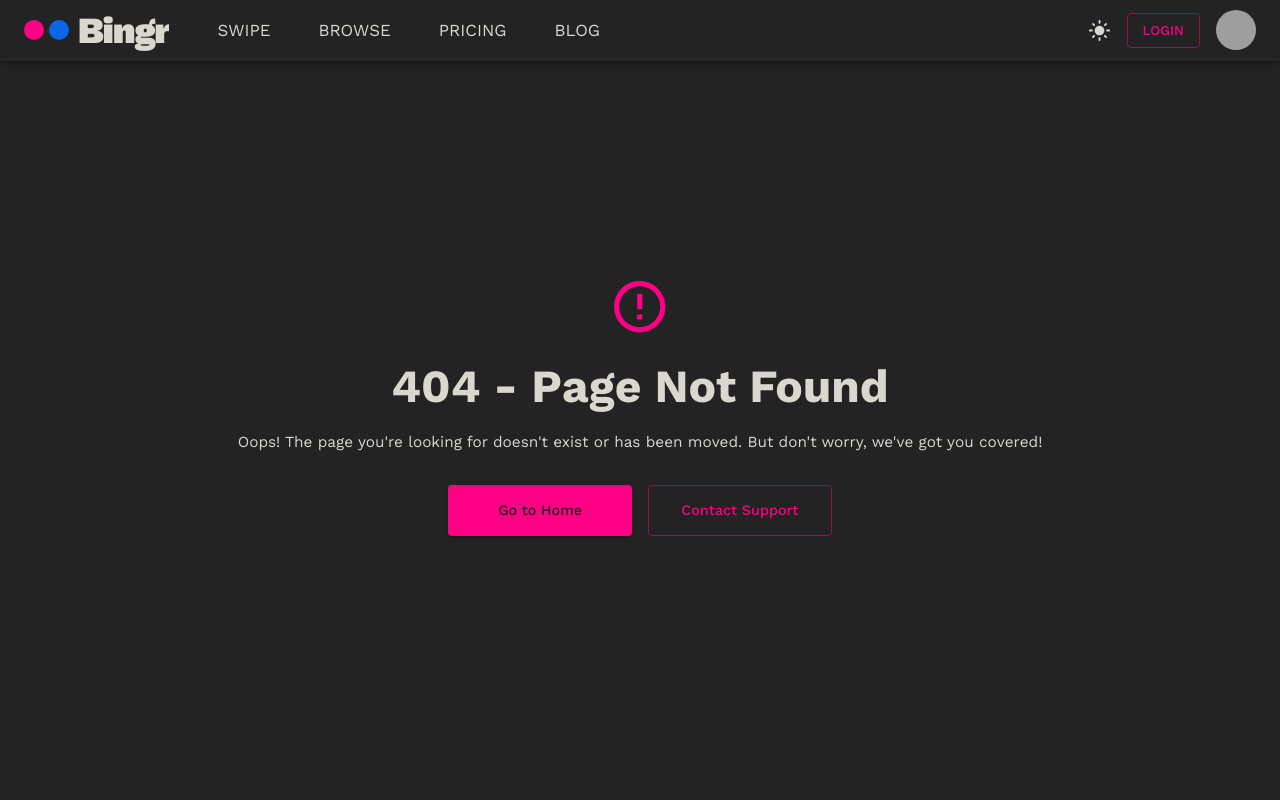
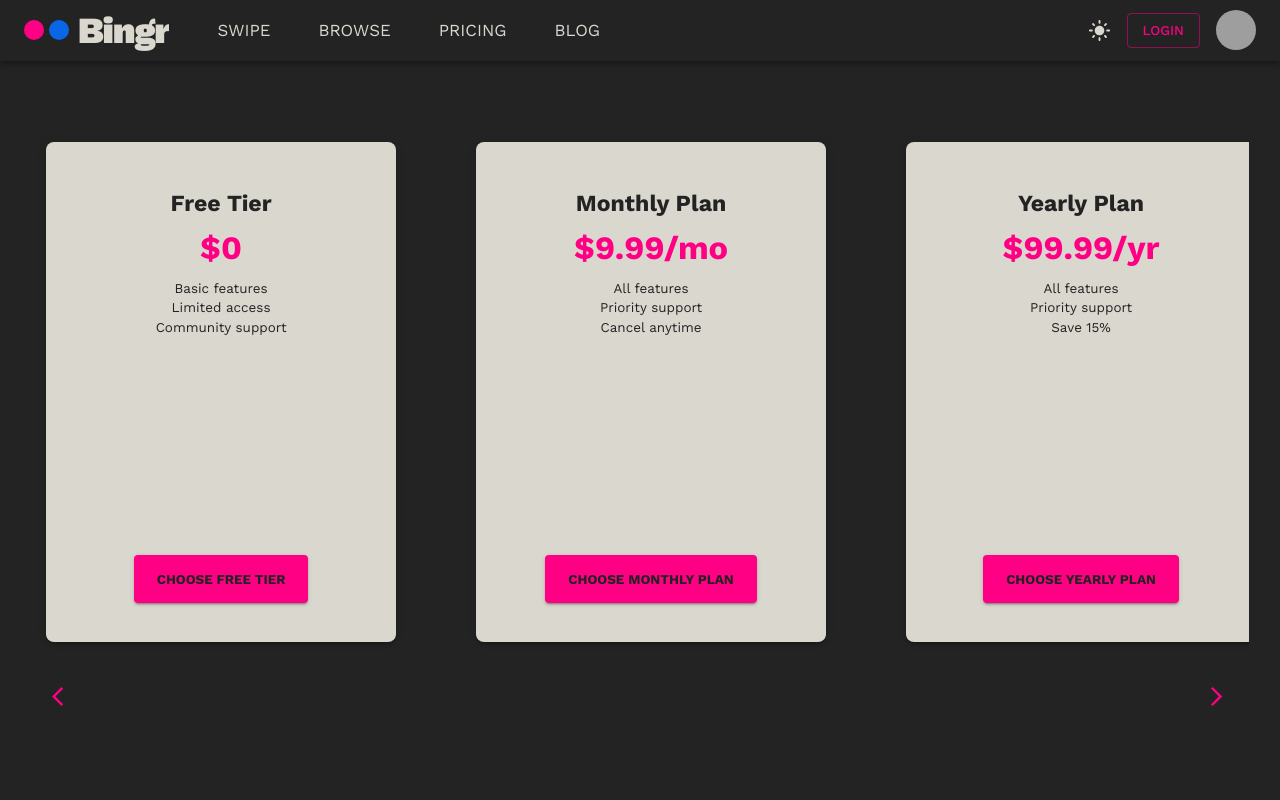
Before and after one commit to Idan-sh/Bingr, a React (Vite) app in the folder frontend/: page /pricing in a window 1280 px wide. Shown: the top 800 px of the page. Built offline with nearby package versions, Linux system fonts and the light colour scheme; grey boxes are pictures that could not be loaded.

Commit message:
Addded basic pricing plans.

```diff
--- a/frontend/src/components/footer/Footer.tsx
+++ b/frontend/src/components/footer/Footer.tsx
@@ -4,6 +4,17 @@ import { footerTheme } from "../../themes/FooterTheme";
 import FacebookIcon from "@mui/icons-material/Facebook";
 import InstagramIcon from "@mui/icons-material/Instagram";
 import YouTubeIcon from "@mui/icons-material/YouTube";
+
+const productPages = [
+  { name: "Features", href: "features" },
+  { name: "Swipe", href: "swipe" },
+  { name: "Browse", href: "browse" }
+];
+const companyPages = [
+  { name: "About Us", href: "about-us" },
+  { name: "Contact Us", href: "contact" }
+];
+const communityPages = [{ name: "Blog", href: "blog" }];
 
 function Footer() {
   return (
@@ -40,25 +51,16 @@ function Footer() {
               PRODUCT
             </Typography>
             <Box>
+              {productPages.map((page) => (
                 <Link
-                href="/features"
+                  href={`/${page.href}`}
                   color="inherit"
                   underline="hover"
                   sx={{ display: "block", marginBottom: "0.5rem" }}
                 >
-                Features
+                  {page.name}
                 </Link>
-              <Link
-                href="/swipe"
-                color="inherit"
-                underline="hover"
-                sx={{ display: "block", marginBottom: "0.5rem" }}
-              >
-                Swipe
-              </Link>
-              <Link href="/browse" color="inherit" underline="hover" sx={{ display: "block" }}>
-                Browse
-              </Link>
+              ))}
             </Box>
           </Grid2>
 
@@ -67,17 +69,16 @@ function Footer() {
               COMPANY
             </Typography>
             <Box>
+              {companyPages.map((page) => (
                 <Link
-                href="/about-us"
+                  href={`/${page.href}`}
                   color="inherit"
                   underline="hover"
                   sx={{ display: "block", marginBottom: "0.5rem" }}
                 >
-                About Us
+                  {page.name}
                 </Link>
-              <Link href="/contact" color="inherit" underline="hover" sx={{ display: "block" }}>
-                Contact Us
-              </Link>
+              ))}
             </Box>
           </Grid2>
 
@@ -86,9 +87,16 @@ function Footer() {
               COMMUNITY
             </Typography>
             <Box>
-              <Link href="/blog" color="inherit" underline="hover" sx={{ display: "block" }}>
-                Blog
+              {communityPages.map((page) => (
+                <Link
+                  href={`/${page.href}`}
+                  color="inherit"
+                  underline="hover"
+                  sx={{ display: "block" }}
+                >
+                  {page.name}
                 </Link>
+              ))}
             </Box>
           </Grid2>
         </Grid2>
--- a/frontend/src/main.tsx
+++ b/frontend/src/main.tsx
@@ -12,6 +12,7 @@ import BrowsePage from "./pages/swipe/BrowsePage.tsx";
 import LoginPage from "./pages/auth/LoginPage.tsx";
 import NotFoundPage from "./pages/error/NotFoundPage.tsx";
 import ContactPage from "./pages/company/ContactPage.tsx";
+import PricingPage from "./pages/product/PricingPage.tsx";
 
 createRoot(document.getElementById("root")!).render(
   <StrictMode>
@@ -25,6 +26,7 @@ createRoot(document.getElementById("root")!).render(
           <Route path="/browse" element={<BrowsePage />} />
           <Route path="/login" element={<LoginPage />} />
           <Route path="/contact" element={<ContactPage />} />
+          <Route path="/pricing" element={<PricingPage />} />
           <Route path="/*" element={<NotFoundPage />} />
         </Routes>
         <Footer />
--- /dev/null
+++ b/frontend/src/pages/product/PricingPage.tsx
@@ -0,0 +1,147 @@
+import { useRef } from "react";
+import { Box, Typography, Button, Card, CardContent, CardActions, IconButton } from "@mui/material";
+import ArrowBackIosIcon from "@mui/icons-material/ArrowBackIos";
+import ArrowForwardIosIcon from "@mui/icons-material/ArrowForwardIos";
+
+function PricingPage() {
+  const pricingOptions = [
+    {
+      title: "Free Tier",
+      price: "$0",
+      description: ["Basic features", "Limited access", "Community support"]
+    },
+    {
+      title: "Monthly Plan",
+      price: "$9.99/mo",
+      description: ["All features", "Priority support", "Cancel anytime"]
+    },
+    {
+      title: "Yearly Plan",
+      price: "$99.99/yr",
+      description: ["All features", "Priority support", "Save 15%"]
+    },
+    {
+      title: "Premium Plan",
+      price: "$199.99/yr",
+      description: ["Exclusive features", "24/7 Support", "Ultimate access"]
+    }
+  ];
+
+  const scrollContainerRef = useRef<HTMLDivElement>(null);
+
+  const handleScroll = (direction: "left" | "right") => {
+    if (scrollContainerRef.current) {
+      const scrollAmount = direction === "left" ? -300 : 300;
+      scrollContainerRef.current.scrollBy({ left: scrollAmount, behavior: "smooth" });
+    }
+  };
+
+  return (
+    <Box
+      sx={{
+        height: "calc(100vh - 3.9rem)",
+        display: "flex",
+        flexDirection: "column",
+        alignItems: "center",
+        justifyContent: "center",
+        backgroundColor: "background.default",
+        color: "text.primary",
+        padding: "2rem",
+        gap: "1rem"
+      }}
+    >
+      {/* Scrollable Cards */}
+      <Box
+        ref={scrollContainerRef}
+        sx={{
+          display: "flex",
+          gap: 10,
+          overflowX: "auto",
+          scrollBehavior: "smooth",
+          padding: "1rem",
+          maxWidth: "100%",
+          "&::-webkit-scrollbar": { display: "none" } // Hide scrollbar for a cleaner look
+        }}
+      >
+        {pricingOptions.map((option, index) => (
+          <Card
+            key={index}
+            sx={{
+              flex: "0 0 auto", // Prevent cards from shrinking
+              height: 500,
+              width: 350,
+              borderRadius: "8px",
+              display: "flex",
+              flexDirection: "column",
+              alignItems: "center",
+              justifyContent: "space-between",
+              padding: "2rem",
+              boxShadow: 3
+            }}
+          >
+            {/* Card Content */}
+            <CardContent>
+              <Typography
+                variant="h5"
+                fontWeight="bold"
+                color="text.secondary"
+                textAlign="center"
+                gutterBottom
+              >
+                {option.title}
+              </Typography>
+              <Typography
+                variant="h4"
+                fontWeight="bold"
+                color="primary"
+                textAlign="center"
+                gutterBottom
+              >
+                {option.price}
+              </Typography>
+              <Box>
+                {option.description.map((line, i) => (
+                  <Typography key={i} variant="body2" color="text.secondary" textAlign="center">
+                    {line}
+                  </Typography>
+                ))}
+              </Box>
+            </CardContent>
+
+            {/* Card Actions */}
+            <CardActions>
+              <Button
+                fullWidth
+                variant="contained"
+                color="primary"
+                sx={{ marginTop: "1rem", padding: "0.8rem 1.5rem", fontWeight: "bold" }}
+              >
+                Choose {option.title}
+              </Button>
+            </CardActions>
+          </Card>
+        ))}
+      </Box>
+
+      {/* Navigation Arrows */}
+      <Box
+        sx={{
+          display: "flex",
+          justifyContent: "space-between",
+          width: "100%",
+          maxWidth: "1200px",
+          marginBottom: "1rem"
+        }}
+      >
+        <IconButton onClick={() => handleScroll("left")} color="primary" size="large">
+          <ArrowBackIosIcon />
+        </IconButton>
+        <IconButton onClick={() => handleScroll("right")} color="primary" size="large">
+          <ArrowForwardIosIcon />
+        </IconButton>
+      </Box>
+    </Box>
+  );
+}
+
+export default PricingPage;
```
Lines whose indentation alone changed are shown as unchanged.
